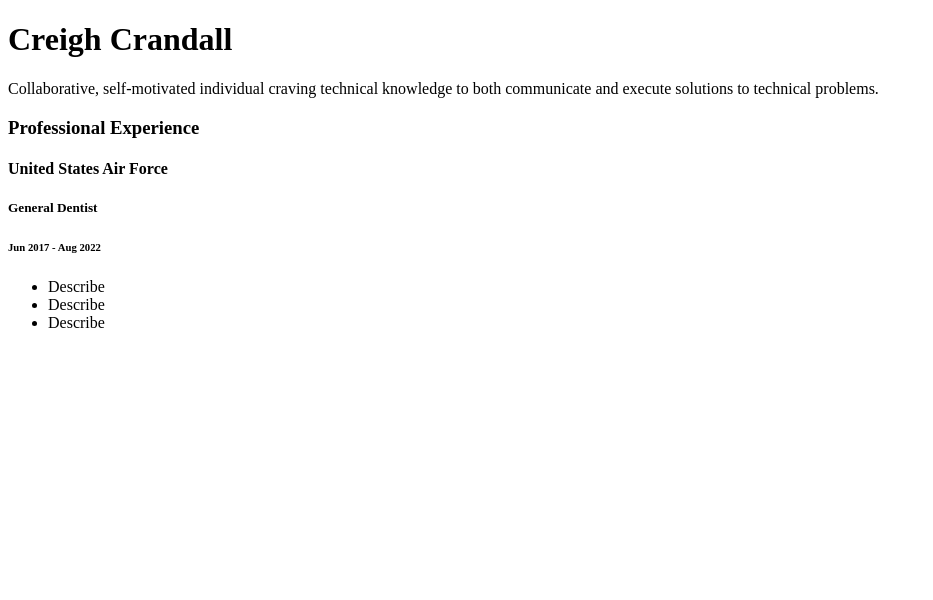
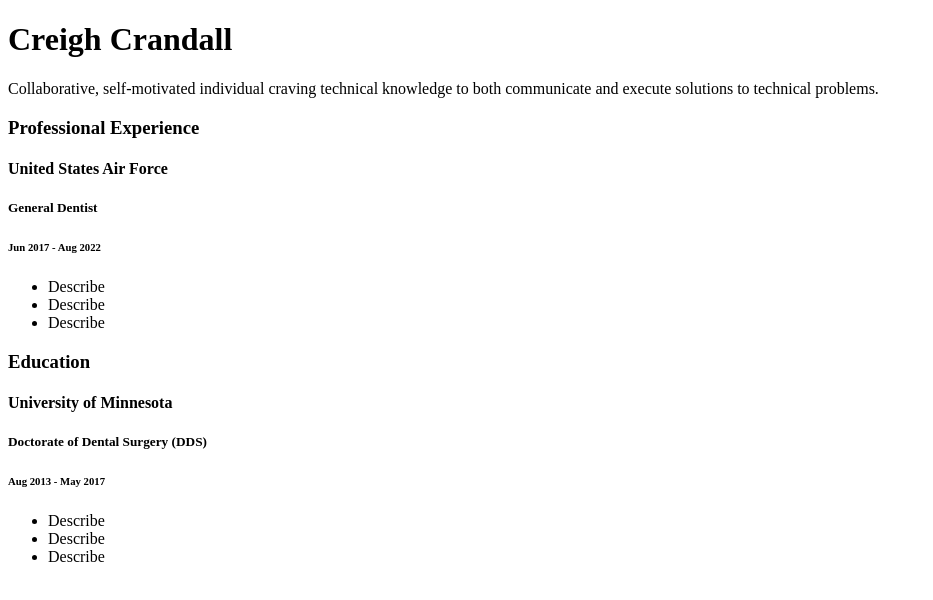
Before and after one commit to CreighCrandall/creighcrandall.github.io, a plain HTML site: page index.html in a window 1280 px wide. Shown: the whole page, without its empty margins (0-933 px from the left). Drawn offline with Linux system fonts and the light colour scheme.

Commit message:
Update index.html

```diff
--- a/index.html
+++ b/index.html
@@ -4,6 +4,7 @@
   <meta charset="utf-8">
   <meta name="viewport" content="width=device-width">
   <title>Resume</title>
+  <link rel="stylesheet" href="style.css" />
 </head>
 <body>
   <div>
@@ -23,3 +24,15 @@
       <li>Describe</li>
       <li>Describe</li>
     </ul>
+
+    <h3>Education</h3>
+
+    <h4>University of Minnesota</h4>
+    <h5>Doctorate of Dental Surgery (DDS)</h5>
+    <h6>Aug 2013 - May 2017</h6>
+
+    <ul>
+      <li>Describe</li>
+      <li>Describe</li>
+      <li>Describe</li>
+    </ul>
```
